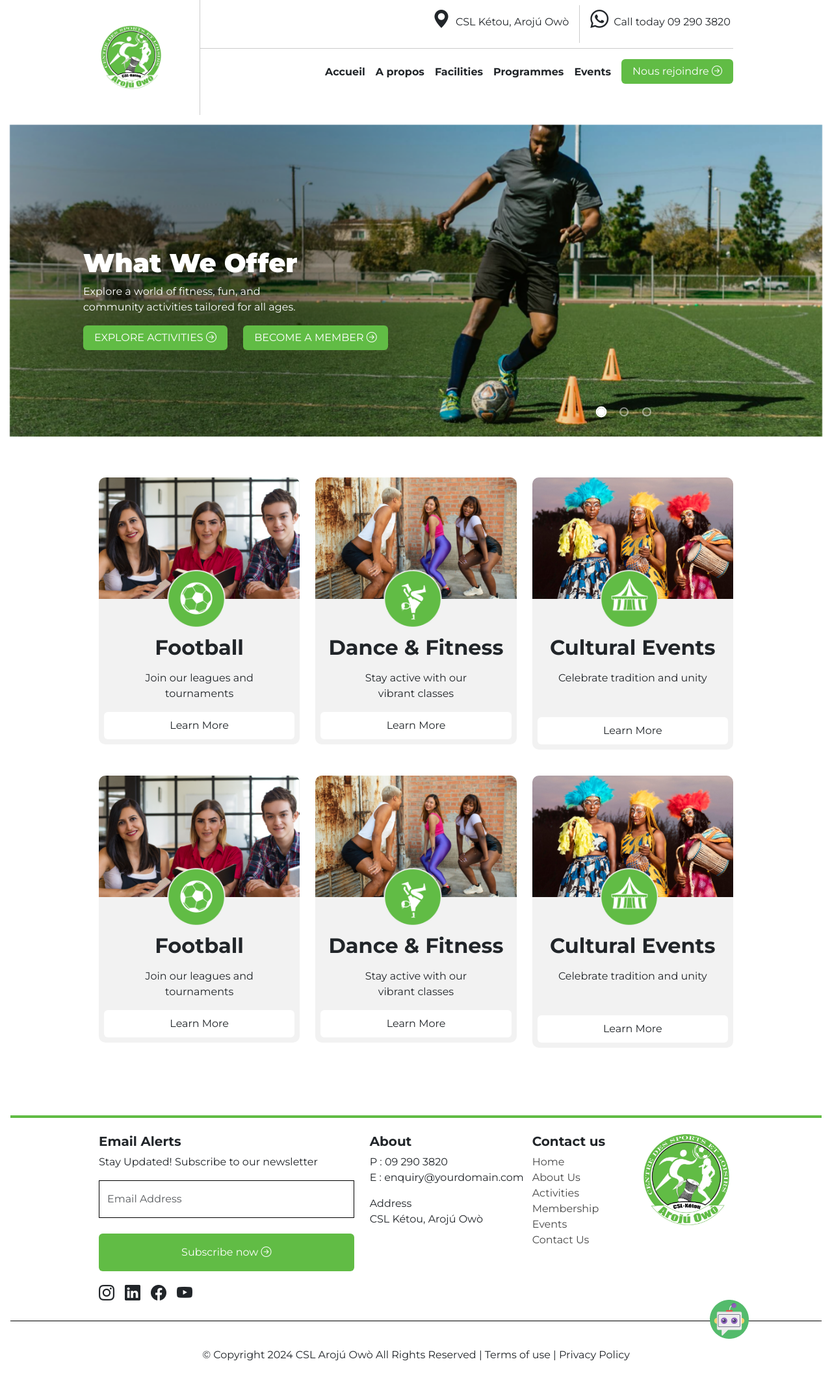
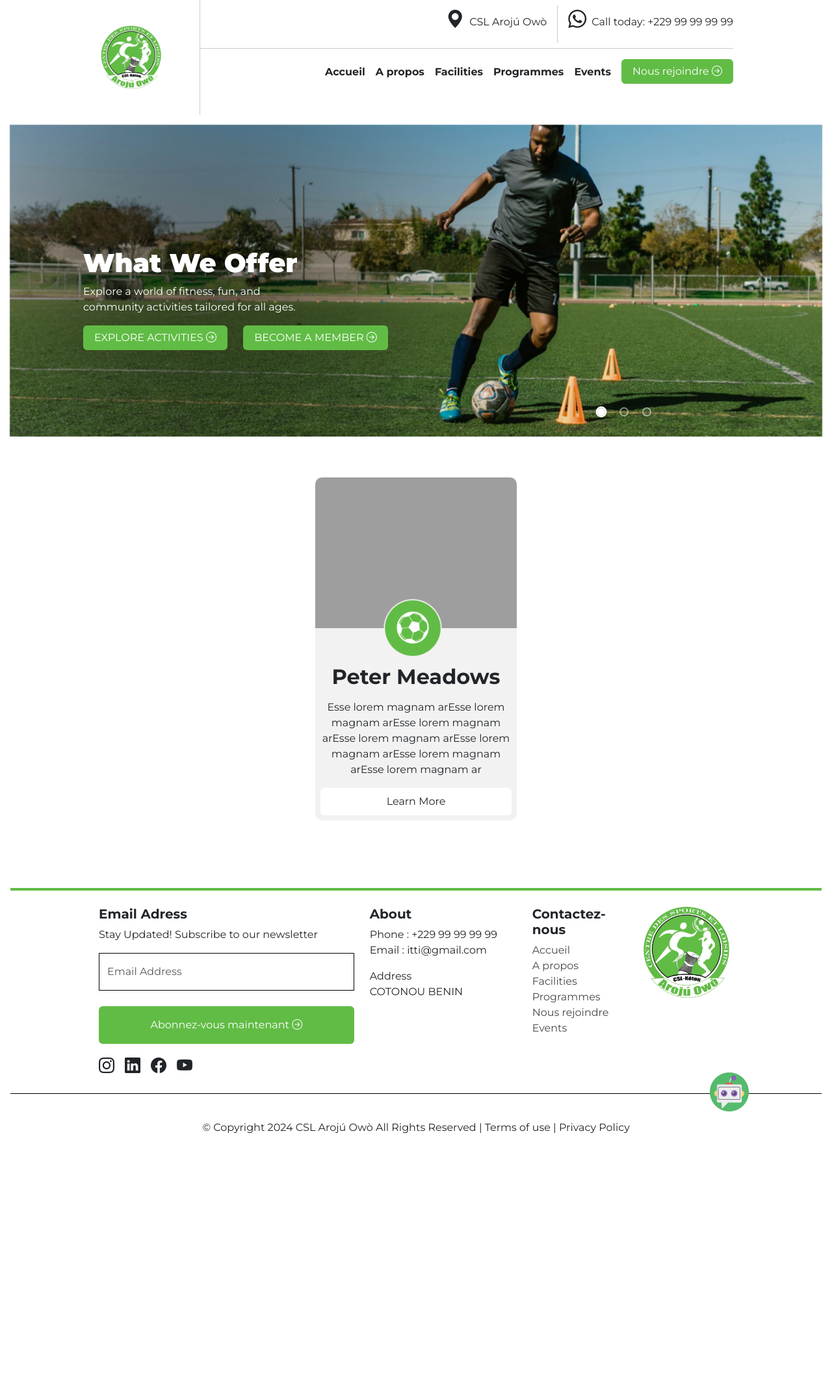
Before and after one commit to Degkofittiq/csl-ketou-w-deen, a PHP site: page /what.php in a window 1280 px wide. Shown: the whole page at 65% size. After the commit the page ends 1745 px from the top, so only its background shows below. Run offline with PHP 8.4, Linux system fonts and the light colour scheme; data comes from the database, SQL or seed files in the repository; some libraries are stand-ins or nearby versions; grey boxes are pictures that could not be loaded.

Commit message:
Last version of CSL

```diff
--- a/Admin/csl-backend/content_images/detail.php
+++ b/Admin/csl-backend/content_images/detail.php
@@ -57,7 +57,7 @@ if (isset($_GET['id'])) {
                         <div class="card-body">
                             <div class="form-group">
                                 <label for="name">Nom</label>
-                                <input class="form-control my-2" type="text" name="name" id="name" value="<?php echo htmlspecialchars($aboutUs['name']); ?>" readonly>
+                                <input class="form-control my-2" readonly type="text" name="name" id="name" value="<?php echo htmlspecialchars($aboutUs['name']); ?>" readonly>
                             </div>
                             <div class="form-group">
                                 <label for="image">Image actuelle</label><br>
--- a/Admin/csl-backend/content_texts/edit.php
+++ b/Admin/csl-backend/content_texts/edit.php
@@ -72,7 +72,7 @@ if (isset($_GET['id'])) {
                             <form action="edit.php?id=<?php echo $content['id']; ?>" method="post" class="form my-2" enctype="multipart/form-data">
                                 <div class="form-group">
                                     <label for="name">Nom</label>
-                                    <input class="form-control my-2" type="text" name="name" id="name" value="<?php echo htmlspecialchars($content['name']); ?>" required>
+                                    <input class="form-control my-2"readonly type="text" name="name" id="name" value="<?php echo htmlspecialchars($content['name']); ?>" required>
                                 </div>
                                 <div class="form-group">
                                     <label for="content_fr">content_fr</label>
--- a/contact.php
+++ b/contact.php
@@ -91,13 +91,13 @@
             <!-- Carousel Items -->
             <div class="carousel-inner">
                 <div class="carousel-item active">
-                    <img src="image/2.png" class="d-block w-100" style="height: 60vh; object-fit: cover;" alt="Slide 1">
+                    <img src="image/<?= $bddContentImages['home_banner_image']['image'] ?? "2.png" ?>" class="d-block w-100" style="height: 60vh; object-fit: cover;" alt="Slide 1">
                 </div>
                 <div class="carousel-item">
-                    <img src="image/2.png" class="d-block w-100" style="height: 60vh; object-fit: cover;" alt="Slide 2">
+                    <img src="image/<?= $bddContentImages['home_banner_image_2']['image'] ?? "2.png" ?>" class="d-block w-100" style="height: 60vh; object-fit: cover;" alt="Slide 2">
                 </div>
                 <div class="carousel-item">
-                    <img src="image/2.png" class="d-block w-100" style="height: 60vh; object-fit: cover;" alt="Slide 3">
+                    <img src="image/<?= $bddContentImages['home_banner_image_3']['image'] ?? "2.png" ?>" class="d-block w-100" style="height: 60vh; object-fit: cover;" alt="Slide 3">
                 </div>
             </div>
 
--- a/includes/footer.php
+++ b/includes/footer.php
@@ -70,15 +70,15 @@ if (!empty($_POST) && isset($_POST['btn_footer_subscribe'])) {
         <div class="container-lg">
             <div class="row">
                 <div class="col-lg-5 mx-auto mb-3 mb-md-0">
-                    <h5 class="fw-bold">Email Alerts</h5>
-                    <p>Stay Updated! Subscribe to our newsletter</p>
+                    <h5 class="fw-bold"><?= $bddContentTexts['footer_email_tittle']['content_fr'] ?? "Email Adress" ?></h5>
+                    <p><?= $bddContentTexts['footer_subscribe_tittle']['content_fr'] ?? "Stay Updated! Subscribe to our newsletter" ?></p>
                     <div class="d-flex flex-column">
                         <form action="" method="post">
                             <div class="">
                                 <input name="email" type="email" class="form-control form py-3" placeholder="Email Address">
                             </div>
                             <div class="mt-4">
-                                <button  name="btn_footer_subscribe" class="btn btn-white w-100 py-3 text-white" style="background: #61BC45;" onclick="window.location.href='contact.php'">Subscribe now <i class="bi bi-arrow-right-circle"></i></button>
+                                <button  name="btn_footer_subscribe" class="btn btn-white w-100 py-3 text-white" style="background: #61BC45;" onclick="window.location.href='contact.php'"><?= $bddContentTexts['footer_subscribe_description']['content_fr'] ?? "Abonnez-vous maintenant" ?> <i class="bi bi-arrow-right-circle"></i></button>
                             </div>
                         </form>
                     </div>
@@ -90,22 +90,22 @@ if (!empty($_POST) && isset($_POST['btn_footer_subscribe'])) {
                     </div>
                 </div>
                 <div class="col-lg-3 mx-auto mb-3 mb-md-0">
-                    <h5 class="fw-bold">About</h5>
-                    <p style="white-space: nowrap;">P : 09 290 3820
+                    <h5 class="fw-bold"><?= $bddContentTexts['footer_about_tittle']['content_fr'] ?? "About" ?></h5>
+                    <p style="white-space: nowrap;"><?= $bddContentTexts['phone_titre']['content_fr'] ?? "Phone" ?> : <?= $bddContentTexts['phone_content']['content_fr'] ?? "09 290 38200" ?>
                         <br>
-                        E : enquiry@yourdomain.com
+                        <?= $bddContentTexts['footer_email_titre']['content_fr'] ?? "Email" ?> : <?= $bddContentTexts['email_description']['content_fr'] ?? "enquiry@yourdomain.com" ?>
                     </p>
-                    <p class="mt-3">Address <br> CSL Kétou, Arojú Owò</p>
+                    <p class="mt-3"><?= $bddContentTexts['adresse_titre']['content_fr'] ?? "Adresse" ?> <br><?= $bddContentTexts['adresse_description']['content_fr'] ?? "CSL Kétou, Arojú Owò</p>adresse_description" ?>
                 </div>
                 <div class="col-lg-2 mx-auto mb-3 mb-md-0">
-                    <h5 class="fw-bold">Contact us</h5>
+                    <h5 class="fw-bold"><?= $bddContentTexts['contactez_nous_titre']['content_fr'] ?? "Contactez-nous" ?></h5>
                     <ul class="list-unstyled">
-                        <li><a href="" style="color: #484848; text-decoration: none;">Home</a></li>
-                        <li><a href="" style="color: #484848; text-decoration: none;">About Us</a></li>
-                        <li><a href="" style="color: #484848; text-decoration: none;">Activities</a></li>
-                        <li><a href="" style="color: #484848; text-decoration: none;">Membership</a></li>
-                        <li><a href="" style="color: #484848; text-decoration: none;">Events</a></li>
-                        <li><a href="" style="color: #484848; text-decoration: none;">Contact Us</a></li>
+                        <li><a href="" style="color: #484848; text-decoration: none;"><?= $bddContentTexts['nav_link_1']['content_fr'] ?? "Accueil" ?></a></li>
+                        <li><a href="" style="color: #484848; text-decoration: none;"><?= $bddContentTexts['nav_link_2']['content_fr'] ?? "A propos" ?></a></li>
+                        <li><a href="" style="color: #484848; text-decoration: none;"><?= $bddContentTexts['nav_link_3']['content_fr'] ?? "Activities" ?></a></li>
+                        <li><a href="" style="color: #484848; text-decoration: none;"><?= $bddContentTexts['nav_link_4']['content_fr'] ?? "Programmes" ?></a></li>
+                        <li><a href="" style="color: #484848; text-decoration: none;"><?= $bddContentTexts['nav_link_5']['content_fr'] ?? "Nous rejoindre" ?></a></li>
+                        <li><a href="" style="color: #484848; text-decoration: none;"><?= $bddContentTexts['nav_link_6']['content_fr'] ?? "Events" ?></a></li>
                     </ul>
                 </div>
                 <div class="col-lg-2 mx-auto mb-3 mb-md-0">
@@ -120,7 +120,7 @@ if (!empty($_POST) && isset($_POST['btn_footer_subscribe'])) {
         </div>
         <div class="position-relative">
             <span class="d-block my-4" style="border-top: 1px solid #000000; "></span>
-            <p class="text-center py-3">© Copyright 2024  CSL Arojú Owò  All Rights Reserved  | Terms of use  | Privacy Policy</p>
+            <p class="text-center py-3">© Copyright 2024 <?= $bddContentTexts['site_name']['content_fr'] ?? "CSL Arojú Owò " ?> All Rights Reserved  | Terms of use  | Privacy Policy</p>
             <div class="pot">
                 <a href=""><img src="image/chatbot.png" alt=""></a>
             </div>
@@ -134,7 +134,7 @@ if (!empty($_POST) && isset($_POST['btn_footer_subscribe'])) {
                     <div id="myToast" class="toast" role="alert" aria-live="assertive" aria-atomic="true">
                         <div class="toast-header">
                             <strong class="me-auto">Notification</strong>
-                            <small class="text-muted">Just now</small>
+                            <small class="text-muted">A l'instant</small>
                             <button type="button" class="btn-close" data-bs-dismiss="toast" aria-label="Close"></button>
                         </div>
                         <div class="toast-body">
--- a/includes/navbar.php
+++ b/includes/navbar.php
@@ -80,10 +80,10 @@
                     <div class="col-8 mx-auto">
                         <div class="d-flex justify-content-end">
                             <div class="me-3 pe-3" style="border-right: 1px solid #00000033;">
-                                <p><i class="bi bi-geo-alt-fill fs-3 mt-4 me-2"></i>CSL Kétou, Arojú Owò</p>
+                                <p><i class="bi bi-geo-alt-fill fs-3 mt-4 me-2"></i><?= $bddContentTexts['site_name']['content_fr'] ?? "CSL Arojú Owò " ?></p>
                             </div>
                             <div class="">
-                                <p><i class="bi bi-whatsapp fs-3 mt-4 me-2"></i>Call today 09 290 3820 </p>
+                                <p><i class="bi bi-whatsapp fs-3 mt-4 me-2"></i><?= $bddContentTexts['call_totay_text']['content_fr'] ?? "Call today" ?>: <?= $bddContentTexts['phone_content']['content_fr'] ?? "09 290 38200" ?></p>
                             </div>
                         </div>
                     </div>
--- a/index.php
+++ b/index.php
@@ -167,7 +167,7 @@
                                         <div class="relative">
                                             <img src="image/<?= $activity['image'] ?? "3.png" ?>" alt="" class="image-fluid w-100" style="border-top-left-radius: 10px; border-top-right-radius: 10px;">
                                             <div class="ppos d-none d-lg-block">
-                                                <img src="image/<?= $activity['founder_section_subimage'] ?? "Group 8.png"  ?>" alt="" class="image-fluid" style="width: 90%;">
+                                                <img src="image/Group 2.png" alt="" class="image-fluid" style="width: 90%;">
                                             </div>
                                         </div>
                                         <div class="p-2" style="background-color: #F2F2F2; border-bottom-left-radius: 10px; border-bottom-right-radius: 10px;">
@@ -305,7 +305,7 @@
                     </div>
                     <div class="col-12 col-md-6 mb-4 mb-md-0 mx-auto align-self-center">
                         <h2 class="fw-bold"><?= $bddContentTexts['about_founder']['content_fr'] ?? "About Founder" ?></h2>
-                        <p class="mt-3" style="font-size: 13px;">
+                        <p class="mt-3" style="font-size: 13px; text-align: justify;">
                             <?=  $founder['description'] ?>
                         </p>
                         <div class="mt-3">
--- a/what.php
+++ b/what.php
@@ -19,13 +19,13 @@
             <!-- Carousel Items -->
             <div class="carousel-inner">
                 <div class="carousel-item active">
-                    <img src="image/2.png" class="d-block w-100" style="height: 60vh; object-fit: cover;" alt="Slide 1">
+                    <img src="image/<?= $bddContentImages['home_banner_image_3']['image'] ?? "2.png" ?>" class="d-block w-100" style="height: 60vh; object-fit: cover;" alt="Slide 1">
                 </div>
                 <div class="carousel-item">
-                    <img src="image/2.png" class="d-block w-100" style="height: 60vh; object-fit: cover;" alt="Slide 2">
+                    <img src="image/<?= $bddContentImages['home_banner_image_3']['image'] ?? "2.png" ?>" class="d-block w-100" style="height: 60vh; object-fit: cover;" alt="Slide 2">
                 </div>
                 <div class="carousel-item">
-                    <img src="image/2.png" class="d-block w-100" style="height: 60vh; object-fit: cover;" alt="Slide 3">
+                    <img src="image/<?= $bddContentImages['home_banner_image_3']['image'] ?? "2.png" ?>" class="d-block w-100" style="height: 60vh; object-fit: cover;" alt="Slide 3">
                 </div>
             </div>
 
@@ -38,7 +38,7 @@
 
             <div class="pos">
                 <h1 class="text-white" style="font-weight: 900;">
-                What We Offer
+                <?= $bddContentTexts['what_we_offer']['content_fr'] ?? "What We Offer" ?>
                 </h1>
                 <p class="text-white">Explore a world of fitness, fun, and <br> community activities tailored for all ages.</p>
                 <div class="row mt-3">
@@ -62,11 +62,38 @@
     </section>
     <section class="my-5 container-lg">
         <div class="row">
+            <?php
+                $stmt = $pdo->query("SELECT * FROM activities LIMIT 5");
+                $activities = $stmt->fetchAll(PDO::FETCH_ASSOC);
+                if (!empty($activities)) {
+                    foreach ($activities as $activity) {
+                        ?>
                             <div class="col-lg-4 mx-auto mb-3">
                                 <div class="relative">
-                    <img src="image/3.png" alt="" class="image-fluid w-100" style="border-top-left-radius: 10px; border-top-right-radius: 10px;">
+                                    <img src="image/<?= $activity['image'] ?? "3.png" ?>" alt="" class="image-fluid w-100" style="border-top-left-radius: 10px; border-top-right-radius: 10px;">
                                     <div class="ppos d-none d-lg-block">
                                         <img src="image/Group 8.png" alt="" class="image-fluid" style="width: 90%;">
+                                    </div>
+                                </div>
+                                <div class="p-2" style="background-color: #F2F2F2; border-bottom-left-radius: 10px; border-bottom-right-radius: 10px;">
+                                    <h2 class="mt-5 text-center fw-bold"><?= $activity['name'] ?? "Activities Name" ?></h2>
+                                    <p class="mt-3 text-center"><p class="mt-3 text-center"><?= $activity['description'] ?? "Description" ?></p></p>
+                                    <div class="mt-3">
+                                        <button class="btn btn-white w-100 py-2" style="background: #FFFFFF;">
+                                        <?= $bddContentTexts['learn_more']['content_fr'] ?? "Learn More" ?>
+                                        </button>
+                                    </div>
+                                </div>
+                            </div>
+                        <?php
+                    }
+                }else {
+                    ?>
+                        <div class="col-lg-4 mx-auto mb-3">
+                            <div class="relative">
+                                <img src="images/3.png" alt="" class="image-fluid w-100" style="border-top-left-radius: 10px; border-top-right-radius: 10px;">
+                                <div class="ppos d-none d-lg-block">
+                                    <img src="images/Group 8.png" alt="" class="image-fluid" style="width: 90%;">
                                 </div>
                             </div>
                             <div class="p-2" style="background-color: #F2F2F2; border-bottom-left-radius: 10px; border-bottom-right-radius: 10px;">
@@ -79,95 +106,9 @@
                                 </div>
                             </div>
                         </div>
-            <div class="col-lg-4 mx-auto mb-3">
-                <div class="relative">
-                    <img src="image/4.png" alt="" class="image-fluid w-100" style="border-top-left-radius: 10px; border-top-right-radius: 10px;">
-                    <div class="ppos d-none d-lg-block">
-                        <img src="image/Group 2.png" alt="" class="image-fluid" style="width: 90%;">
-                    </div>
-                </div>
-                <div class="p-2" style="background-color: #F2F2F2; border-bottom-left-radius: 10px; border-bottom-right-radius: 10px;">
-                    <h2 class="mt-5 text-center fw-bold">Dance & Fitness</h2>
-                    <p class="mt-3 text-center">Stay active with our <br>
-                        vibrant classes</p>
-                    <div class="mt-3">
-                        <button class="btn btn-white w-100 py-2" style="background: #FFFFFF;">
-                            Learn More
-                        </button>
-                    </div>
-                </div>
-            </div>
-            <div class="col-lg-4 mx-auto mb-3">
-                <div class="relative">
-                    <img src="image/5.png" alt="" class="image-fluid w-100" style="border-top-left-radius: 10px; border-top-right-radius: 10px;">
-                    <div class="ppos d-none d-lg-block">
-                        <img src="image/Group 3.png" alt="" class="image-fluid" style="width: 90%;">
-                    </div>
-                </div>
-                <div class="p-2" style="background-color: #F2F2F2; border-bottom-left-radius: 10px; border-bottom-right-radius: 10px;">
-                    <h2 class="mt-5 text-center fw-bold">Cultural Events</h2>
-                    <p class="mt-3 text-center">Celebrate tradition and unity</p>
-                    <div class="mt-5">
-                        <button class="btn btn-white w-100 py-2" style="background: #FFFFFF;">
-                            Learn More
-                        </button>
-                    </div>
-                </div>
-            </div>
-        </div>
-        <div class="row mt-4">
-            <div class="col-lg-4 mx-auto mb-3">
-                <div class="relative">
-                    <img src="image/3.png" alt="" class="image-fluid w-100" style="border-top-left-radius: 10px; border-top-right-radius: 10px;">
-                    <div class="ppos d-none d-lg-block">
-                        <img src="image/Group 8.png" alt="" class="image-fluid" style="width: 90%;">
-                    </div>
-                </div>
-                <div class="p-2" style="background-color: #F2F2F2; border-bottom-left-radius: 10px; border-bottom-right-radius: 10px;">
-                    <h2 class="mt-5 text-center fw-bold">Football</h2>
-                    <p class="mt-3 text-center">Join our leagues and <br> tournaments</p>
-                    <div class="mt-3">
-                        <button class="btn btn-white w-100 py-2" style="background: #FFFFFF;">
-                            Learn More
-                        </button>
-                    </div>
-                </div>
-            </div>
-            <div class="col-lg-4 mx-auto mb-3">
-                <div class="relative">
-                    <img src="image/4.png" alt="" class="image-fluid w-100" style="border-top-left-radius: 10px; border-top-right-radius: 10px;">
-                    <div class="ppos d-none d-lg-block">
-                        <img src="image/Group 2.png" alt="" class="image-fluid" style="width: 90%;">
-                    </div>
-                </div>
-                <div class="p-2" style="background-color: #F2F2F2; border-bottom-left-radius: 10px; border-bottom-right-radius: 10px;">
-                    <h2 class="mt-5 text-center fw-bold">Dance & Fitness</h2>
-                    <p class="mt-3 text-center">Stay active with our <br>
-                        vibrant classes</p>
-                    <div class="mt-3">
-                        <button class="btn btn-white w-100 py-2" style="background: #FFFFFF;">
-                            Learn More
-                        </button>
-                    </div>
-                </div>
-            </div>
-            <div class="col-lg-4 mx-auto mb-3">
-                <div class="relative">
-                    <img src="image/5.png" alt="" class="image-fluid w-100" style="border-top-left-radius: 10px; border-top-right-radius: 10px;">
-                    <div class="ppos d-none d-lg-block">
-                        <img src="image/Group 3.png" alt="" class="image-fluid" style="width: 90%;">
-                    </div>
-                </div>
-                <div class="p-2" style="background-color: #F2F2F2; border-bottom-left-radius: 10px; border-bottom-right-radius: 10px;">
-                    <h2 class="mt-5 text-center fw-bold">Cultural Events</h2>
-                    <p class="mt-3 text-center">Celebrate tradition and unity</p>
-                    <div class="mt-5">
-                        <button class="btn btn-white w-100 py-2" style="background: #FFFFFF;">
-                            Learn More
-                        </button>
-                    </div>
-                </div>
-            </div>
+                    <?php
+                }
+            ?>
         </div>
     </section>
     <?php
```
Also changed, not shown: about.php (+5 -5 lines), event.php (+7 -7 lines). Lines whose indentation alone changed are shown as unchanged.
